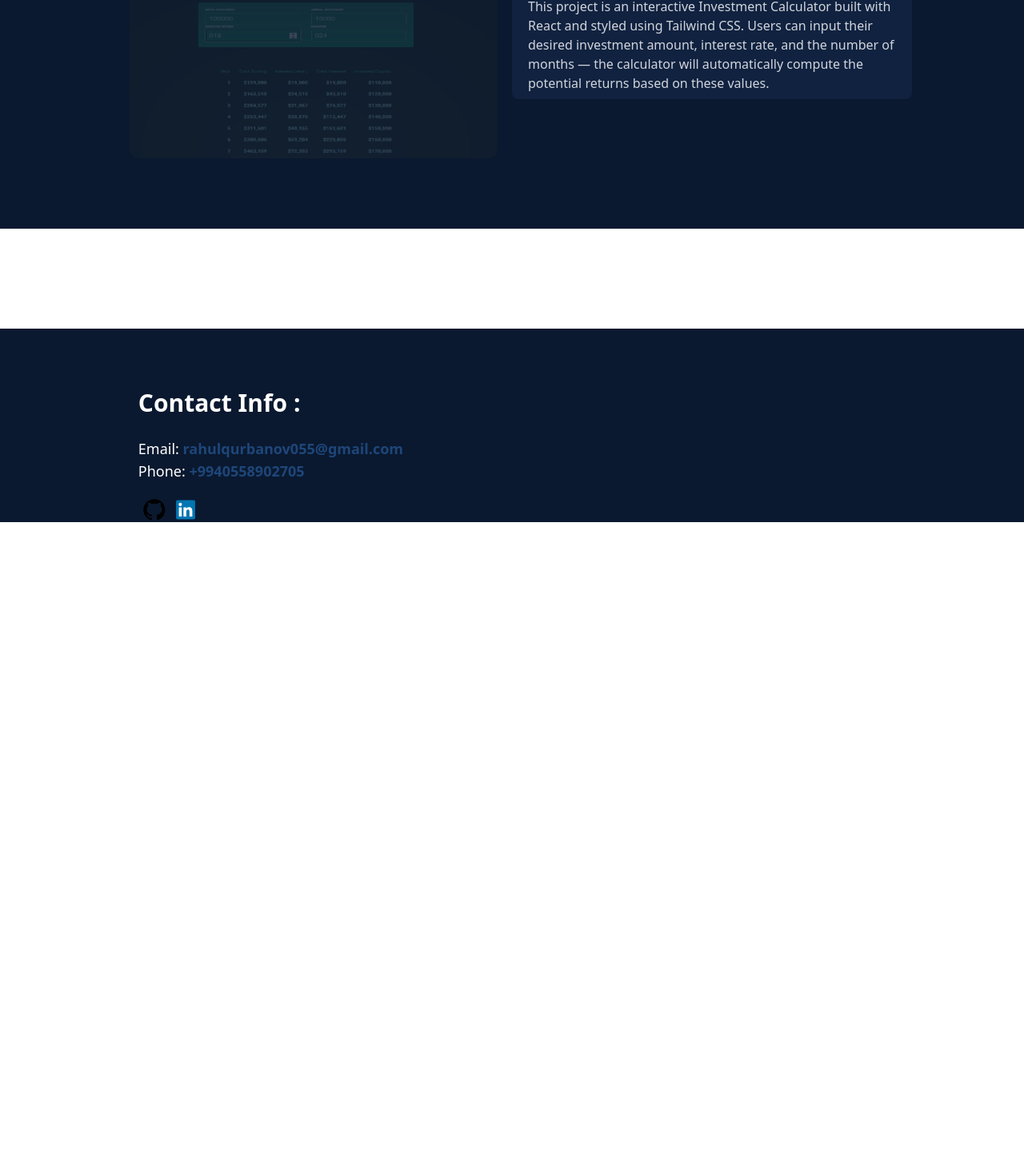
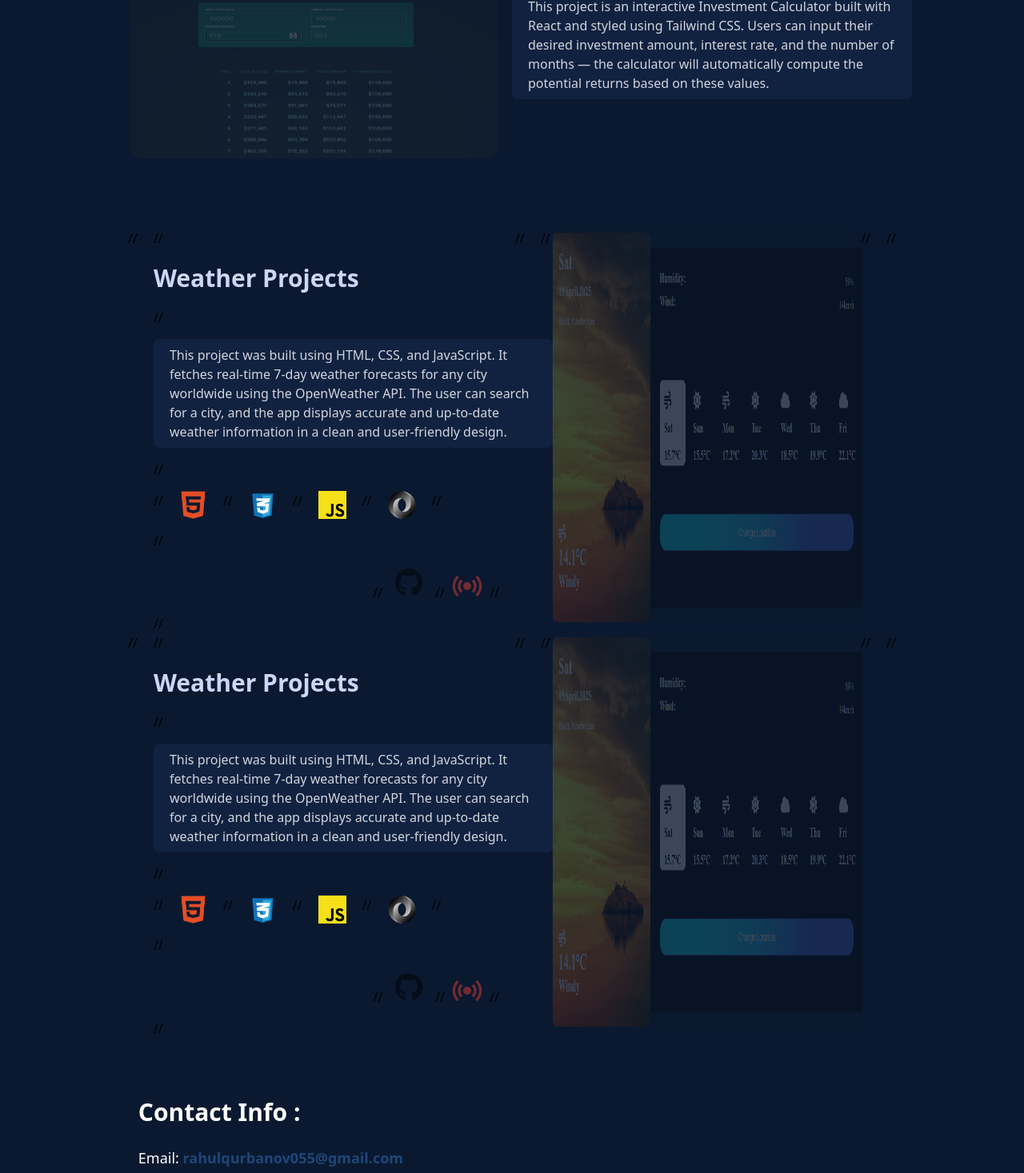
Before and after one commit to RahulQurbanov/Portfolio, a React (Vite) app: page / in a window 1280 px wide. Shown: the part 996-2463 px from the top of the page at 80% size. Before the commit the page ends 1649 px from the top, so only its background shows below. Built offline with nearby package versions, Linux system fonts and the light colour scheme; the HTML template or start-up script is replaced by a standard one.

Commit message:
Animation

```diff
--- a/src/components/Projects.jsx
+++ b/src/components/Projects.jsx
@@ -150,7 +150,7 @@ export default function Projects() {
           Profile.
         </h1>
 
-        <div className='flex flex-row gap-[20px] justify-around mb-[125px]' ref={projectRef}>
+        <div className='flex flex-row gap-[20px] justify-around mb-[125px' ref={projectRef}>
           <div className={`w-[50%] ${inView ? 'animate__animated animate__fadeInUp' : ''}`}>
             <a href="https://github.com/RahulQurbanov/Investment-Calculator">
               <img src="src/assets/img/investment.png" className='h-[75%] w-[475px] rounded-xl opacity-20 hover:opacity-65 cursor-pointer transition-all translate-0.5 ease-in-out' />
@@ -163,9 +163,46 @@ export default function Projects() {
               This project is an interactive Investment Calculator built with React and styled using Tailwind CSS.
               Users can input their desired investment amount, interest rate, and the number of months — the calculator will automatically compute the potential returns based on these values.
             </div>
-
           </div>
         </div>
+        <div className='flex flex-row gap-[20px] justify-around'>
+//             <div className='w-[45%] flex flex-col gap-[15px]'>
+//                <h2 className='text-[#ccd6f6] text-[30px] font-bold'>Weather Projects</h2>
+//                <div className='w-[500px] bg-[#112240] text-gray-300 rounded-lg py-2 px-5'>This project was built using HTML, CSS, and JavaScript. It fetches real-time 7-day weather forecasts for any city worldwide using the OpenWeather API. The user can search for a city, and the app displays accurate and up-to-date weather information in a clean and user-friendly design.</div>
+//             <div className='flex gap-5'>
+//             <img src="./src/assets/img/html.webp" className="w-[35px] h-[35px]" />
+//                   <img src="./src/assets/img/css.svg" className="w-[35px] h-[35px]" />
+//                   <img src="./src/assets/img/js.png" className="w-[35px] h-[35px]" />
+//                   <img src="./src/assets/img/api.svg" className="w-[35px] h-[35px]" />
+//             </div>
+//             <div className='flex gap-2 items-end justify-end'>
+//            <a href="https://github.com/RahulQurbanov/Weather-prognoz"><img src="./src/assets/img/github1.svg" className="w-[50px] h-[50px] cursor-pointer  opacity-45 hover:opacity-100" /></a>
+//             <a href="https://rahulqurbanov.github.io/Weather-prognoz/"><img src="./src/assets/img/live.svg" className="w-[40px] h-[40px] cursor-pointer opacity-45 hover:opacity-100" /></a>
+//             </div>
+//             </div>
+//             <div className='w-[50%] flex justify-end'>
+//             <a href="https://github.com/RahulQurbanov/Weather-prognoz"><img src="src/assets/img/Weather.png" className='h-[97%] w-[485px] rounded-lg opacity-20 hover:opacity-65 cursor-pointer transition-all translate-0.5 ease-in-out'/></a>
+//             </div>
+//         </div>
+<div className='flex flex-row gap-[20px] justify-around'>
+//             <div className='w-[45%] flex flex-col gap-[15px]'>
+//                <h2 className='text-[#ccd6f6] text-[30px] font-bold'>Weather Projects</h2>
+//                <div className='w-[500px] bg-[#112240] text-gray-300 rounded-lg py-2 px-5'>This project was built using HTML, CSS, and JavaScript. It fetches real-time 7-day weather forecasts for any city worldwide using the OpenWeather API. The user can search for a city, and the app displays accurate and up-to-date weather information in a clean and user-friendly design.</div>
+//             <div className='flex gap-5'>
+//             <img src="./src/assets/img/html.webp" className="w-[35px] h-[35px]" />
+//                   <img src="./src/assets/img/css.svg" className="w-[35px] h-[35px]" />
+//                   <img src="./src/assets/img/js.png" className="w-[35px] h-[35px]" />
+//                   <img src="./src/assets/img/api.svg" className="w-[35px] h-[35px]" />
+//             </div>
+//             <div className='flex gap-2 items-end justify-end'>
+//            <a href="https://github.com/RahulQurbanov/Weather-prognoz"><img src="./src/assets/img/github1.svg" className="w-[50px] h-[50px] cursor-pointer  opacity-45 hover:opacity-100" /></a>
+//             <a href="https://rahulqurbanov.github.io/Weather-prognoz/"><img src="./src/assets/img/live.svg" className="w-[40px] h-[40px] cursor-pointer opacity-45 hover:opacity-100" /></a>
+//             </div>
+//             </div>
+//             <div className='w-[50%] flex justify-end'>
+//             <a href="https://github.com/RahulQurbanov/Weather-prognoz"><img src="src/assets/img/Weather.png" className='h-[97%] w-[485px] rounded-lg opacity-20 hover:opacity-65 cursor-pointer transition-all translate-0.5 ease-in-out'/></a>
+//             </div>
+//         </div>
       </div>
     </div>
   );
```
